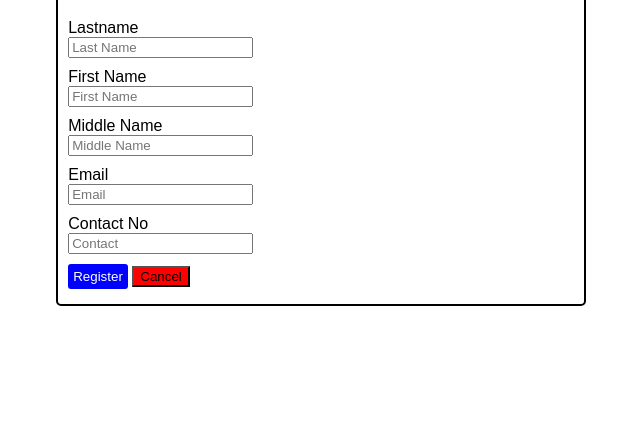
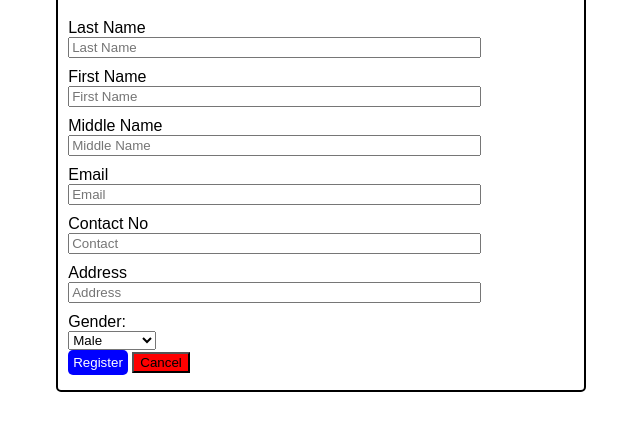
Before and after one commit to lagamiaSam/lagamiaSam.github.io, a plain HTML site: page F3/index.html in a window 1280 px wide. Shown: the part 71-502 px from the top of the page, without its empty margins (319-959 px from the left). Drawn offline with Linux system fonts and the light colour scheme.

Commit message:
18/05/2024

```diff
--- a/F3/external_registration.css
+++ b/F3/external_registration.css
@@ -12,18 +12,12 @@
 .form-control{
     margin-bottom: 10px;
 }
-input[typer="text"]{
-    width: 100%;
-}
-.email{
-    width: 50%;
-}
-.Lname{
-    width: 40%;
+input[type="text"]{
+    width: 80%;
 }
 button[type="submit"]{
     border: none;
-    border-radius: 3px;
+    border-radius: 5px;
     padding: 5px;
     color: white;
     background-color: blue;
--- a/F3/index.html
+++ b/F3/index.html
@@ -13,8 +13,8 @@
     <h1>Registration Form</h1>
     <div>
         <form action="">
-            <div class="form-control Lname">
-                <label for="Lastname">Lastname</label><br>
+            <div class="form-control">
+                <label for="Lastname">Last Name</label><br>
                 <input type="text" id="lastname" placeholder="Last Name">
             </div>
             <div class="form-control">
@@ -26,14 +26,27 @@
 
                 <input type="text" id="middlename" name="middlename" placeholder="Middle Name">
             </div>
-            <div class="form-control email">
+            <div class="form-control">
                 <label for="email">Email</label><br>
                 <input type="text" id="email" name="email" placeholder="Email">
             </div>
-            <div class="form-control contact">
+            <div class="form-control">
                 <label for="contact">Contact No</label><br>
                 <input type="text" id="contact" name="contact" placeholder="Contact">
             </div>
+            <div class="form-control address">
+                <label for="address">Address</label><br>
+                <input type="text" id="address" name="address" placeholder="Address">
+            </div>
+
+            <label for="gender">Gender:</label><br>
+
+            <select name="gender" id="Gender">
+            <option value="male">Male</option>
+            <option value="female">Female</option>
+            <option value="non-binary">Non-binary</option>
+            </select><br>
+
             <div class="buttons">
                 <button type="submit">Register</button>
                 <button type="button">Cancel</button>
```
